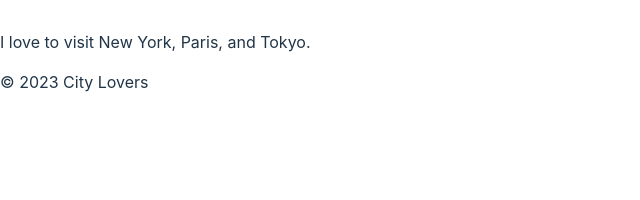
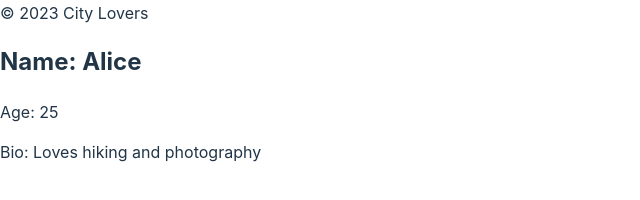
Before and after one commit to Abraham-trigs/alx-fe-reactjs, a React (Vite) app in the folder alx-react-app/: page / in a window 1280 px wide. Shown: the part 392-592 px from the top of the page, without its empty margins (0-640 px from the left). Built offline with nearby package versions, Linux system fonts and the light colour scheme.

Commit message:
all components added to App.jsx and sucefully displaying

```diff
--- a/alx-react-app/src/App.jsx
+++ b/alx-react-app/src/App.jsx
@@ -3,6 +3,7 @@
 import Header from './components/Header';
 import MainContent from './components/MainContent';
 import Footer from './components/Footer';
+import UserProfile from './components/UserProfile';
 
 
 function App() {
@@ -13,6 +14,11 @@
       <Header />
       <MainContent />
       <Footer />
+
+      <UserProfile
+      name= 'Alice'
+      age = '25'
+      bio= 'Loves hiking and photography' />
     </>
   )
 }
--- a/alx-react-app/src/components/UserProfile.jsx
+++ b/alx-react-app/src/components/UserProfile.jsx
@@ -1,11 +1,11 @@
-function UserProfile = ({name, age, bio}) => {
+function UserProfile({ name, age, bio})  {
   return (
     <div>
-    <h2>{name}</h2>
+    <h2>Name: {name}</h2>
     <p>Age: {age}</p>
-    <p>{bio}</p>
+    <p>Bio: {bio}</p>
     </div>
-  )
+  );
 };
 
 export default UserProfile;
```
